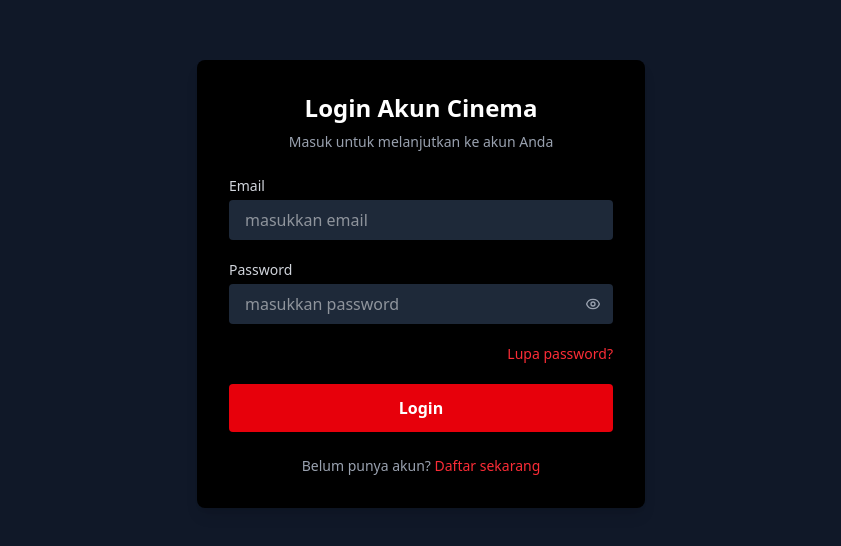
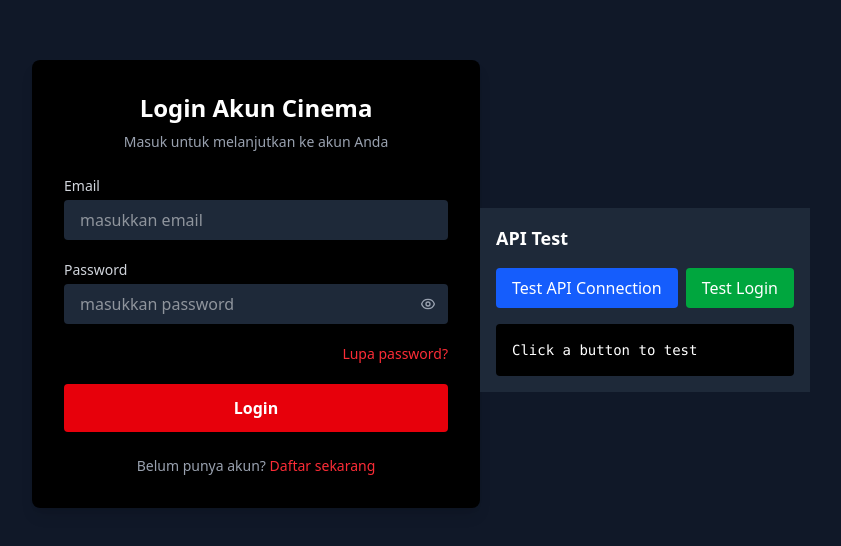
Before and after one commit to amayones/ujikom-fe-ac, a React (Vite) app: page /login in a window 1280 px wide. Shown: the part 116-662 px from the top of the page, without its empty margins (219-1060 px from the left). Built offline with nearby package versions, Linux system fonts and the light colour scheme.

Commit message:
Fix API connection: hardcode API URL, remove withCredentials, add debug component

```diff
--- /dev/null
+++ b/src/components/ApiTest.jsx
@@ -0,0 +1,63 @@
+import React, { useState } from 'react';
+import api from '../services/api';
+
+export default function ApiTest() {
+    const [result, setResult] = useState('');
+    const [loading, setLoading] = useState(false);
+
+    const testApi = async () => {
+        setLoading(true);
+        setResult('Testing...');
+
+        try {
+            const response = await api.get('/test');
+            setResult(`✅ Success: ${JSON.stringify(response.data, null, 2)}`);
+        } catch (error) {
+            setResult(`❌ Error: ${error.message}\nDetails: ${JSON.stringify(error, null, 2)}`);
+        } finally {
+            setLoading(false);
+        }
+    };
+
+    const testLogin = async () => {
+        setLoading(true);
+        setResult('Testing login...');
+
+        try {
+            const response = await api.post('/login', {
+                email: 'test@test.com',
+                password: 'test123'
+            });
+            setResult(`✅ Login Response: ${JSON.stringify(response.data, null, 2)}`);
+        } catch (error) {
+            setResult(`❌ Login Error: ${error.message}\nResponse: ${JSON.stringify(error.response?.data, null, 2)}`);
+        } finally {
+            setLoading(false);
+        }
+    };
+
+    return (
+        <div className="p-4 bg-gray-800 text-white">
+            <h3 className="text-lg font-bold mb-4">API Test</h3>
+            <div className="space-x-2 mb-4">
+                <button
+                    onClick={testApi}
+                    disabled={loading}
+                    className="bg-blue-600 px-4 py-2 rounded disabled:bg-gray-600"
+                >
+                    Test API Connection
+                </button>
+                <button
+                    onClick={testLogin}
+                    disabled={loading}
+                    className="bg-green-600 px-4 py-2 rounded disabled:bg-gray-600"
+                >
+                    Test Login
+                </button>
+            </div>
+            <pre className="bg-black p-4 rounded text-sm overflow-auto max-h-96">
+                {result || 'Click a button to test'}
+            </pre>
+        </div>
+    );
+}
--- a/src/pages/Auth/Login.jsx
+++ b/src/pages/Auth/Login.jsx
@@ -2,6 +2,7 @@ import React, { useState, useEffect } from 'react';
 import { useNavigate, Link, useLocation } from 'react-router-dom';
 import { useAuth } from '../../context/AuthContext';
 import { authService } from '../../services';
+import ApiTest from '../../components/ApiTest';
 
 export default function Login() {
     const [formData, setFormData] = useState({
@@ -219,6 +220,13 @@ export default function Login() {
                     </Link>
                 </p>
             </div>
+
+            {/* Debug API Test - Remove in production */}
+            {process.env.NODE_ENV === 'development' && (
+                <div className="mt-8 max-w-4xl">
+                    <ApiTest />
+                </div>
+            )}
         </div>
     );
 }
--- a/src/services/api.js
+++ b/src/services/api.js
@@ -1,15 +1,14 @@
 import axios from 'axios';
 
-const API_BASE_URL = import.meta.env.VITE_API_URL || 'https://be-ujikom.amayones.my.id/api';
+const API_BASE_URL = 'https://be-ujikom.amayones.my.id/api';
 
 const api = axios.create({
   baseURL: API_BASE_URL,
-  timeout: 10000,
+  timeout: 15000,
   headers: {
     'Content-Type': 'application/json',
     'Accept': 'application/json',
   },
-  withCredentials: true,
 });
 
 api.interceptors.request.use(
@@ -28,14 +27,15 @@ api.interceptors.request.use(
 api.interceptors.response.use(
   (response) => response,
   (error) => {
-    const { response, code } = error;
+    console.error('API Error:', error);
+    const { response, code, message } = error;
 
-    // Network error
-    if (code === 'ECONNABORTED' || !response) {
-      console.error('Network error atau timeout');
+    // CORS or Network error
+    if (code === 'ECONNABORTED' || !response || message.includes('CORS') || message.includes('blocked')) {
+      console.error('Network/CORS error:', message);
       return Promise.reject({
         ...error,
-        message: 'Koneksi bermasalah. Periksa internet Anda.'
+        message: 'Koneksi bermasalah atau CORS error. Periksa server.'
       });
     }
 
```
